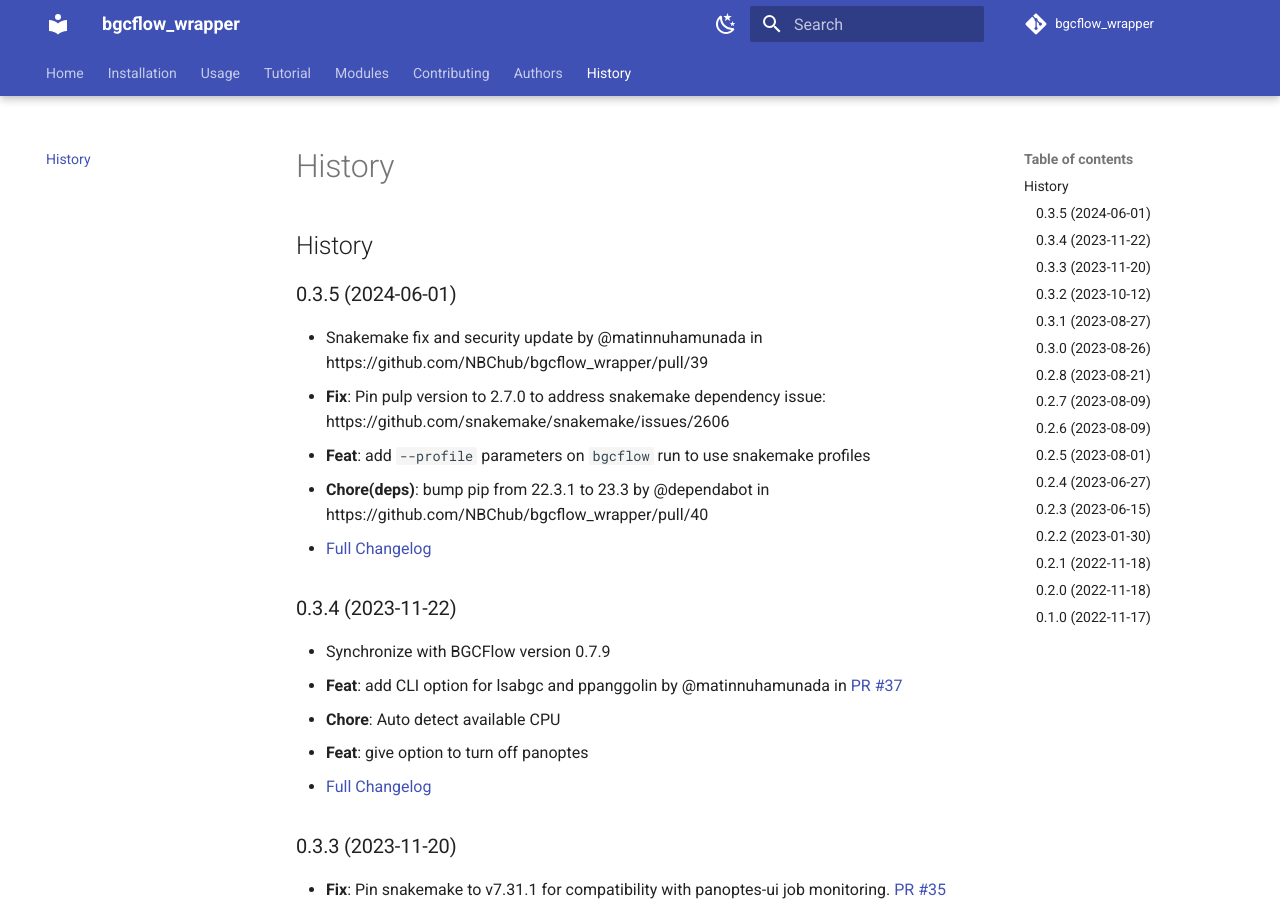
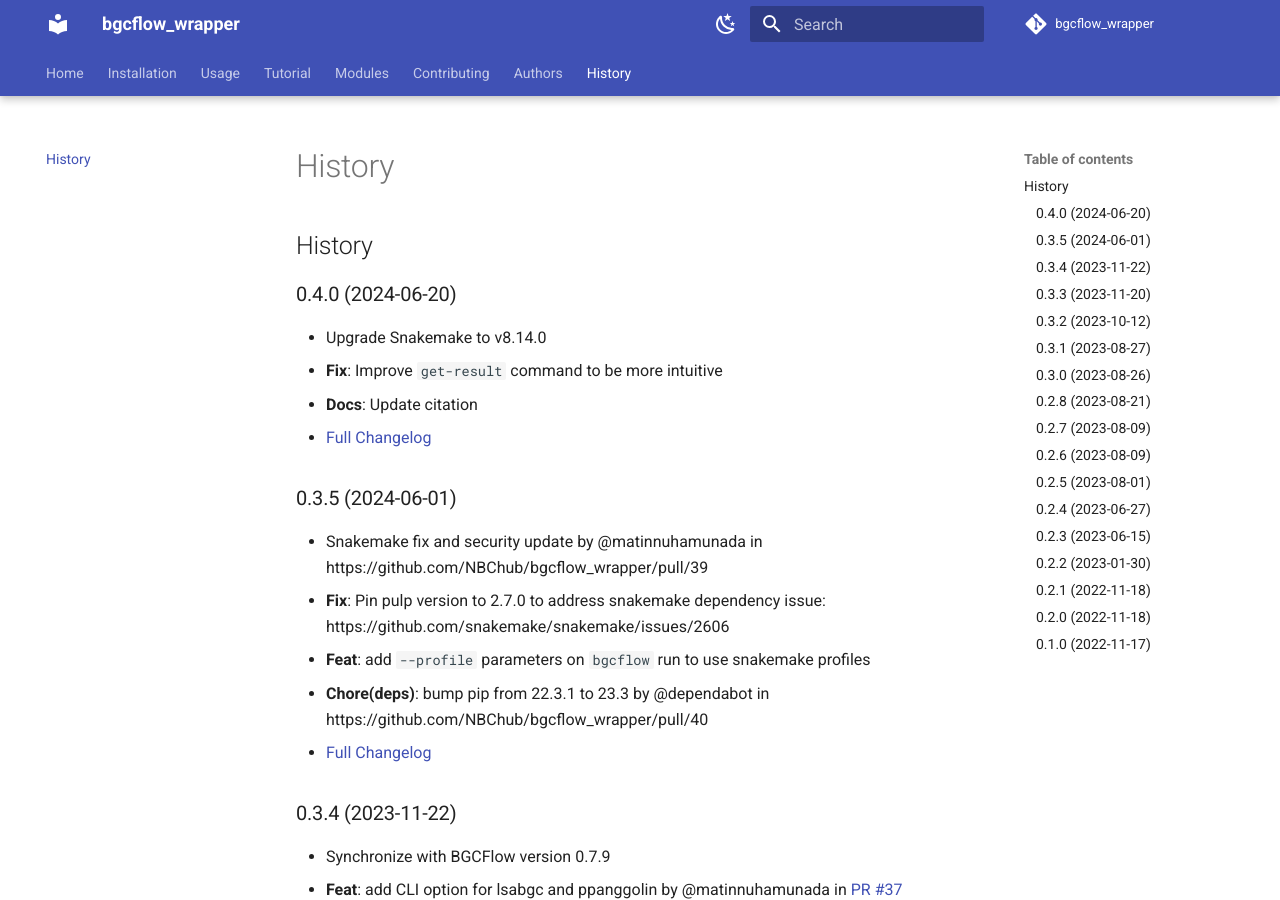
Before and after one commit to NBChub/bgcflow_wrapper, an MkDocs documentation site: the page built from docs/history.md, in a window 1280 px wide and 900 px high. Built offline with MkDocs 1.6.1 and Material for MkDocs 9.7.7, drawn with Linux system fonts in a browser that asks for light colours; comment, search, counter and statistics services are not loaded; the version menu is left out.

Commit message:
chore: bump version 0.4.0 and update history

```diff
--- a/HISTORY.md
+++ b/HISTORY.md
@@ -1,4 +1,10 @@
 # History
+## 0.4.0 (2024-06-20)
+- Upgrade Snakemake to v8.14.0
+- **Fix**: Improve `get-result` command to be more intuitive
+- **Docs**: Update citation
+- [Full Changelog](https://github.com/NBChub/bgcflow_wrapper/compare/v0.3.5...v0.4.0)
+
 ## 0.3.5 (2024-06-01)
 - Snakemake fix and security update by @matinnuhamunada in https://github.com/NBChub/bgcflow_wrapper/pull/39
 - **Fix**: Pin pulp version to 2.7.0 to address snakemake dependency issue: https://github.com/snakemake/snakemake/issues/2606
```
